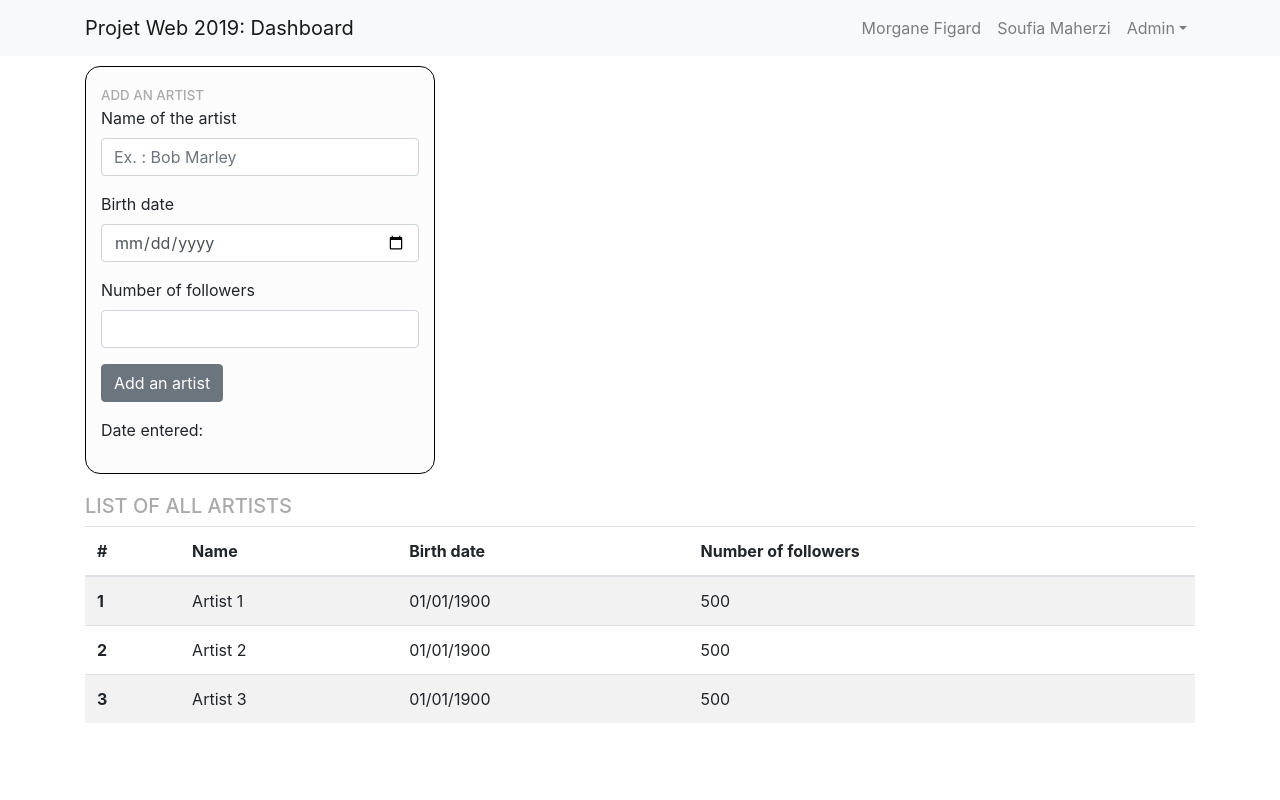
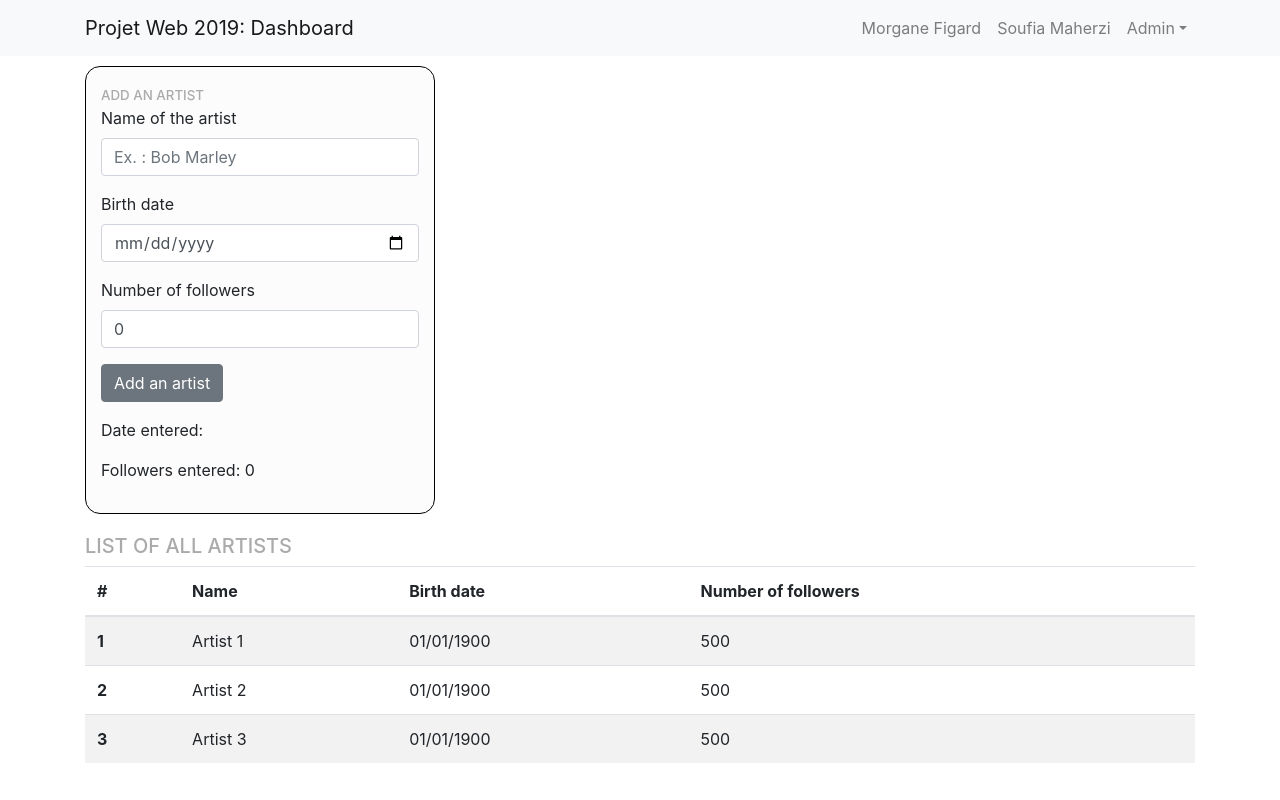
Before and after one commit to morganefigard/ProjetWeb_Front, a React (Create React App) app in the folder dashboard/: page /admin in a window 1280 px wide. Built offline with nearby package versions, Linux system fonts and the light colour scheme.

Commit message:
Get number of followers from input

```diff
--- a/dashboard/src/components/ArtistsForm.js
+++ b/dashboard/src/components/ArtistsForm.js
@@ -11,6 +11,7 @@ export default class ArtistsForm extends Component {
             artistNameValue: '',
             artistNameAlert: '',
             artistDateValue: '',
+            artistFollowersValue: 0,
             artists: []
           };
 
@@ -56,6 +57,15 @@ export default class ArtistsForm extends Component {
         }
     }
 
+    updateFollowersValue(evt) {
+        evt.preventDefault();
+        if(evt.target.value != undefined) {
+            this.setState({
+                artistFollowersValue: evt.target.value
+            });
+        }
+    }
+
     render() {
     return (
       <div className="ArtistsForm">
@@ -70,7 +80,7 @@ export default class ArtistsForm extends Component {
             </FormGroup>
             <FormGroup>
                 <Label for="followers">Number of followers</Label>
-                <Input type="number" name="followers" id="followers" />
+                <Input type="number" name="followers" id="followers"  value={this.state.artistFollowersValue} onChange={(event) => this.setState({artistFollowersValue: event.target.value})} />
             </FormGroup>
             <FormGroup>
                 <Button onClick={this.handleSubmit}>Add an artist</Button>
@@ -90,6 +100,7 @@ export default class ArtistsForm extends Component {
             })}
         </ul>
         <p>Date entered: {this.state.artistDateValue}</p>
+        <p>Followers entered: {this.state.artistFollowersValue} </p>
       </div>
     )
   }
```
